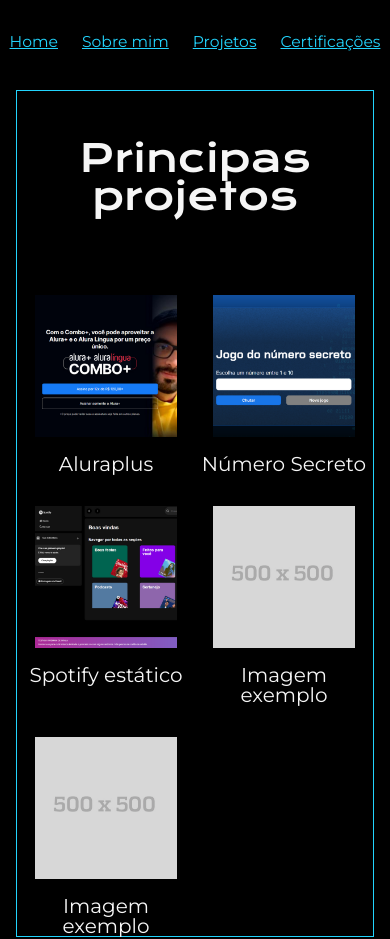
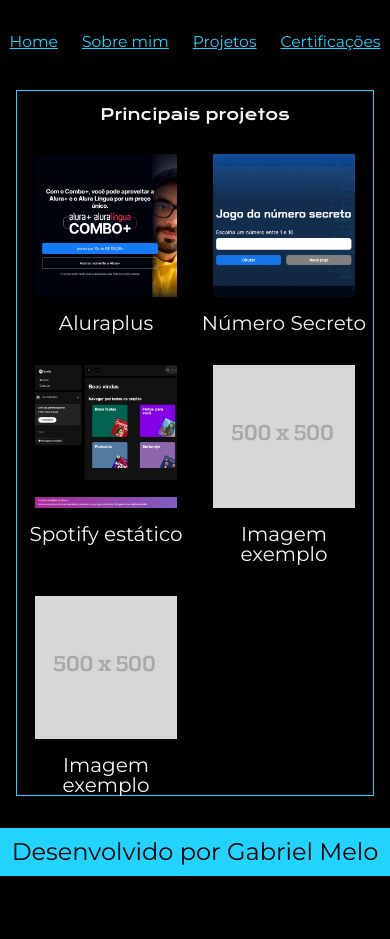
Before and after one commit to gabrieltm-dev/gabrieltm-dev, a plain HTML site: page projetos.html in a window 390 px wide. Shown: the top 939 px of the page. After the commit the page ends 876 px from the top, so only its background shows below. Drawn offline with nearby package versions, Linux system fonts and the light colour scheme.

Commit message:
Corrigindo defeitos

```diff
--- a/projetos.html
+++ b/projetos.html
@@ -21,7 +21,7 @@
 
 		<main>
 			<section class="board" aria-label="Board de Links">
-				<h1 class="board__titulo">Principas projetos</h1>
+				<h1 class="board__titulo">Principais projetos</h1>
 				<ul class="board__container">
 					<li>
 						<figure class="board__figure">
--- a/styles.css/projetos.css
+++ b/styles.css/projetos.css
@@ -9,7 +9,7 @@
 .board__titulo {
     text-align: center;
     color: var(--cor-secundaria);
-    font-size: 4.5vh;
+    font-size: 3rem;
     font-family: var(--fonte-principal);
     padding: 3rem 0 5rem 0;
 }
@@ -60,6 +60,11 @@
         padding: 0;
     }
 
+    .board__titulo {
+        font-size: 4vw;
+        padding: 1rem 0 2rem 0;
+    }
+
     .board__container{
         justify-content: flex-start;
         gap: 2rem 0;
```
Also changed, not shown: certificados.html (+1 -1 lines).
